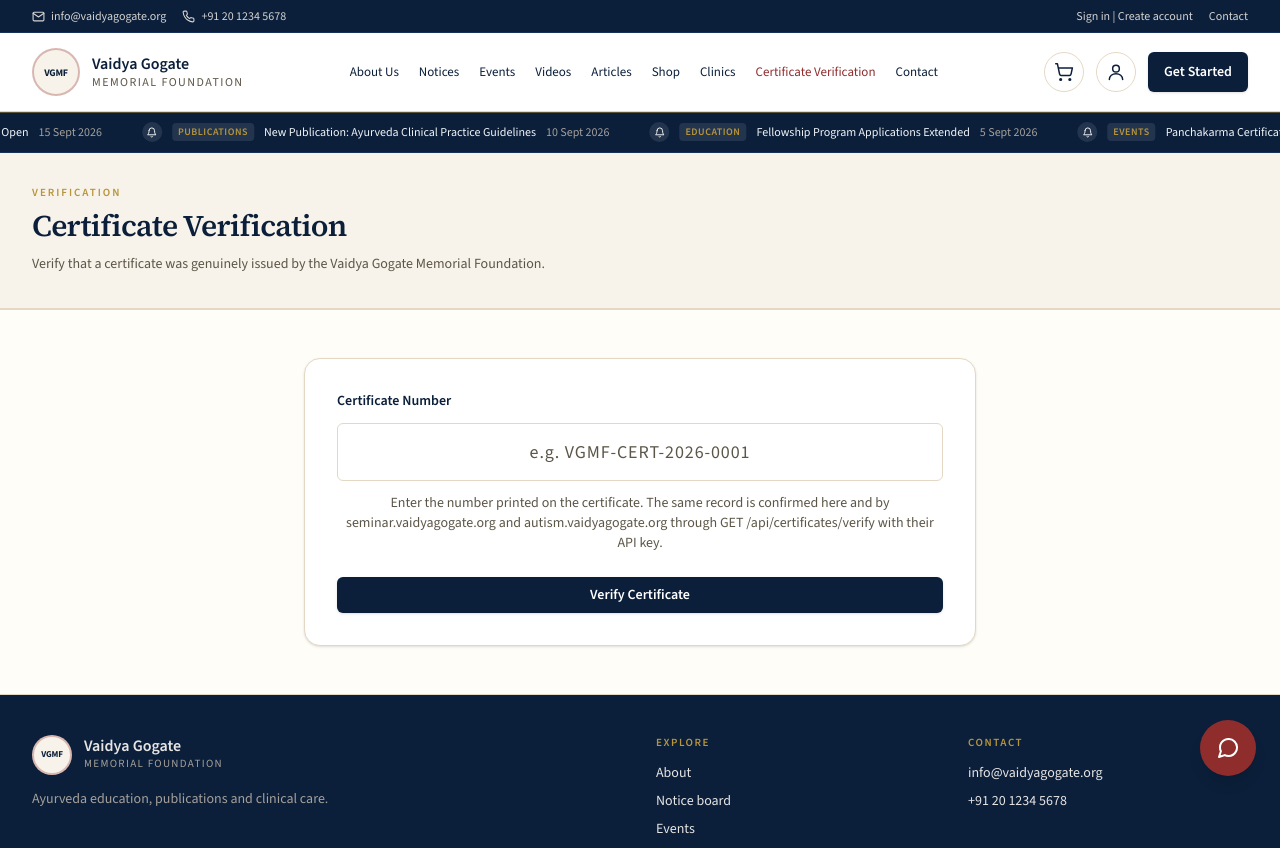
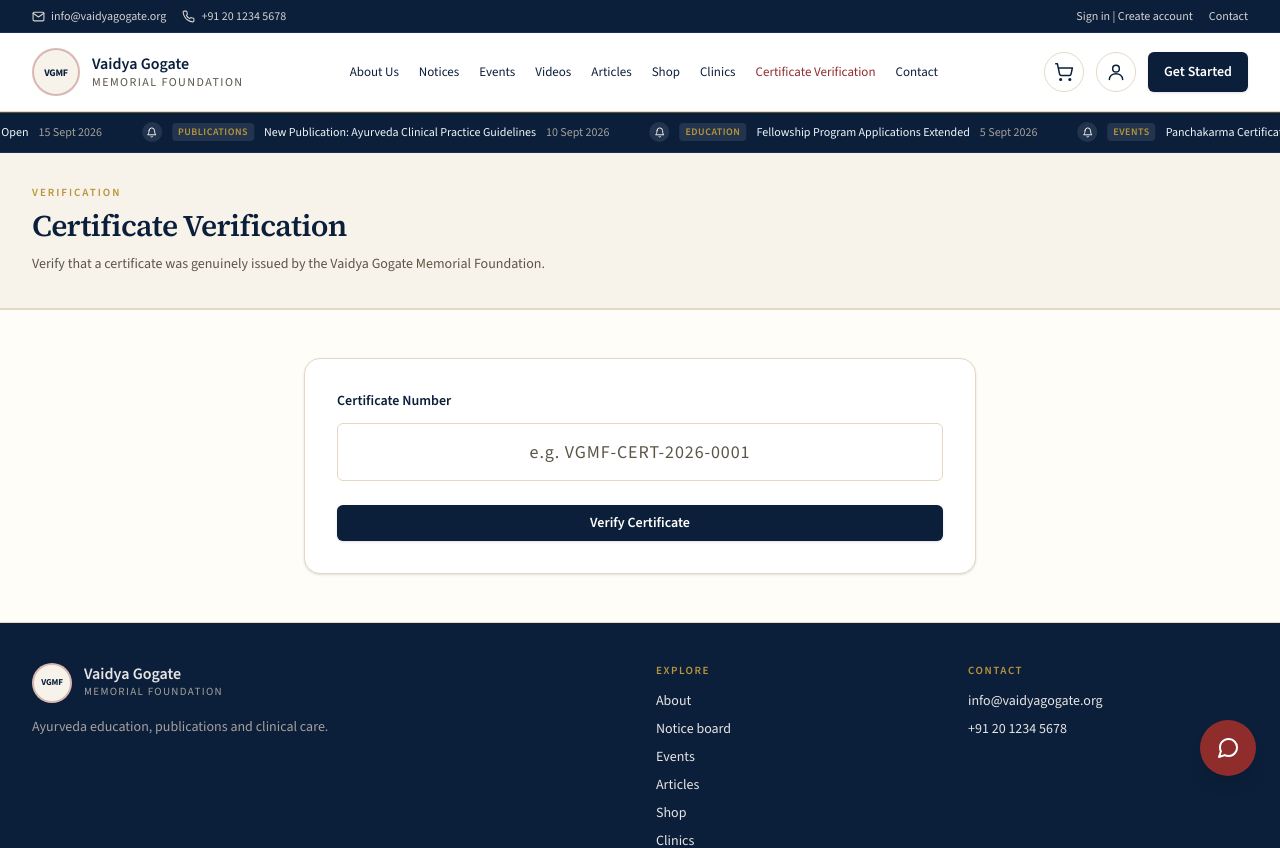
Before and after one commit to vdgogatememorialfoundation/vgmfredevelopment, a Next.js app: page /certificate-verification in a window 1280 px wide. Shown: the top 848 px of the page. Built offline with nearby package versions, Linux system fonts and the light colour scheme.

Commit message:
Hide API details from the public certificate verification page.
Visitors only enter a certificate number. Partner verify endpoints stay
on the admin desk, not on the public form.

Co-authored-by: Vaidya Gogate Memorial Foundation <vdgogatememorialfoundation@users.noreply.github.com>

```diff
--- a/src/components/certificates/CertificateVerificationForm.tsx
+++ b/src/components/certificates/CertificateVerificationForm.tsx
@@ -62,14 +62,7 @@ export default function CertificateVerificationForm() {
           onChange={(event) => setValue(event.target.value)}
           placeholder="e.g. VGMF-CERT-2026-0001"
           className="input-field mt-3 text-center text-lg tracking-wider"
-          aria-describedby="certificate-help"
         />
-
-        <p id="certificate-help" className="mt-3 text-center text-sm text-text-muted">
-          Enter the number printed on the certificate. The same record is confirmed here and by
-          seminar.vaidyagogate.org and autism.vaidyagogate.org through GET /api/certificates/verify
-          with their API key.
-        </p>
 
         <button type="submit" disabled={busy} className="btn-primary mt-6 w-full disabled:opacity-50">
           {busy ? "Verifying…" : "Verify Certificate"}
```
